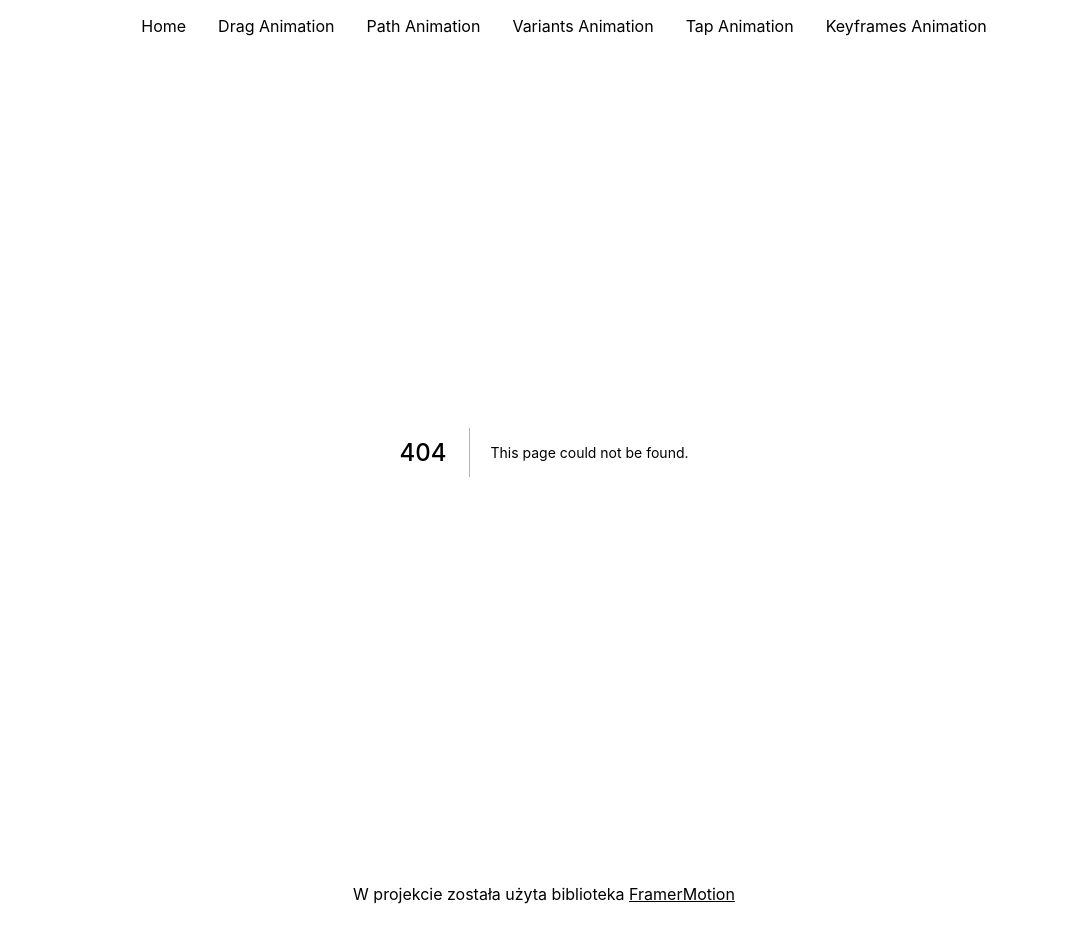
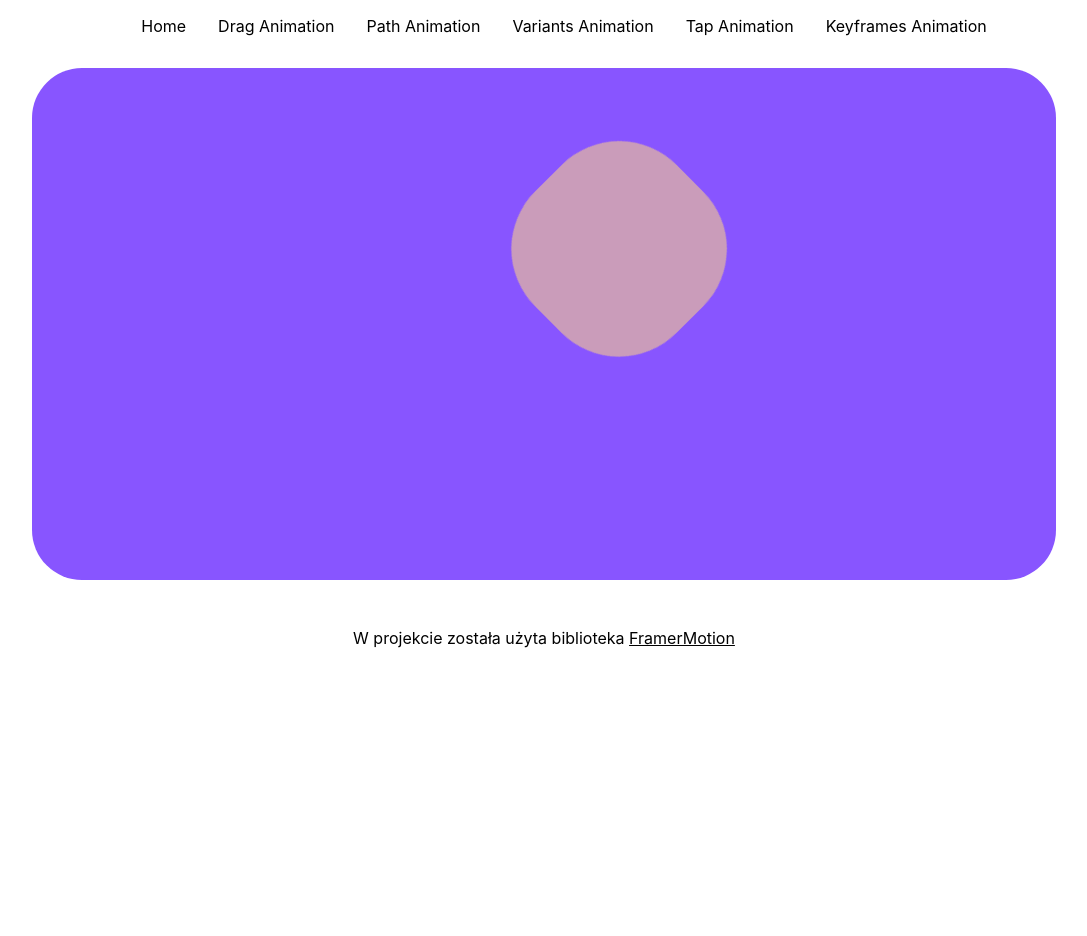
Before and after one commit to Marcindev03/animationPage, a Next.js app: page /animation/docs/first in a window 1280 px wide. Before the commit this address had no page. Shown: the whole page, without its empty margins (96-1183 px from the left). After the commit the page ends 800 px from the top, so only its background shows below. Built offline with nearby package versions, Linux system fonts and the light colour scheme.

Commit message:
add custom animation and improve index page

```diff
--- /dev/null
+++ b/pages/animation/docs/first/First.module.scss
@@ -0,0 +1,6 @@
+.square {
+  height: 200px;
+  width: 200px;
+  background: #fff;
+  border-radius: 30px;
+}
--- /dev/null
+++ b/pages/animation/docs/first/index.jsx
@@ -0,0 +1,42 @@
+import { motion } from 'framer-motion';
+
+import Playground from '../../../../components/Playground/Playground';
+
+import styles from './First.module.scss';
+
+const yPath = [null, -200, 200, 200, -200, 0];
+const xPath = [null, -200, -200, 200, 200, 0];
+const rotatePath = [null, -360, 0, 360, 720, 360];
+const borderRadiusPath = ['50%', '25%', '10%', '10%', '25%', '50%'];
+const bgPath = [
+  '#80ff00',
+  '#fe0000',
+  '#ffff01',
+  '#00ff01',
+  '#01ffff',
+  '#ff0080',
+];
+
+const First = () => {
+  return (
+    <Playground>
+      <motion.div
+        animate={{
+          rotate: rotatePath,
+          x: xPath,
+          y: yPath,
+          backgroundColor: bgPath,
+          borderRadius: borderRadiusPath,
+        }}
+        transition={{
+          duration: 6,
+          ease: 'easeInOut',
+          loop: Infinity,
+        }}
+        className={styles.square}
+      />
+    </Playground>
+  );
+};
+
+export default First;
```
Also changed, not shown: pages/index.jsx (+28 -0 lines), styles/Home.module.scss (+11 -0 lines).
